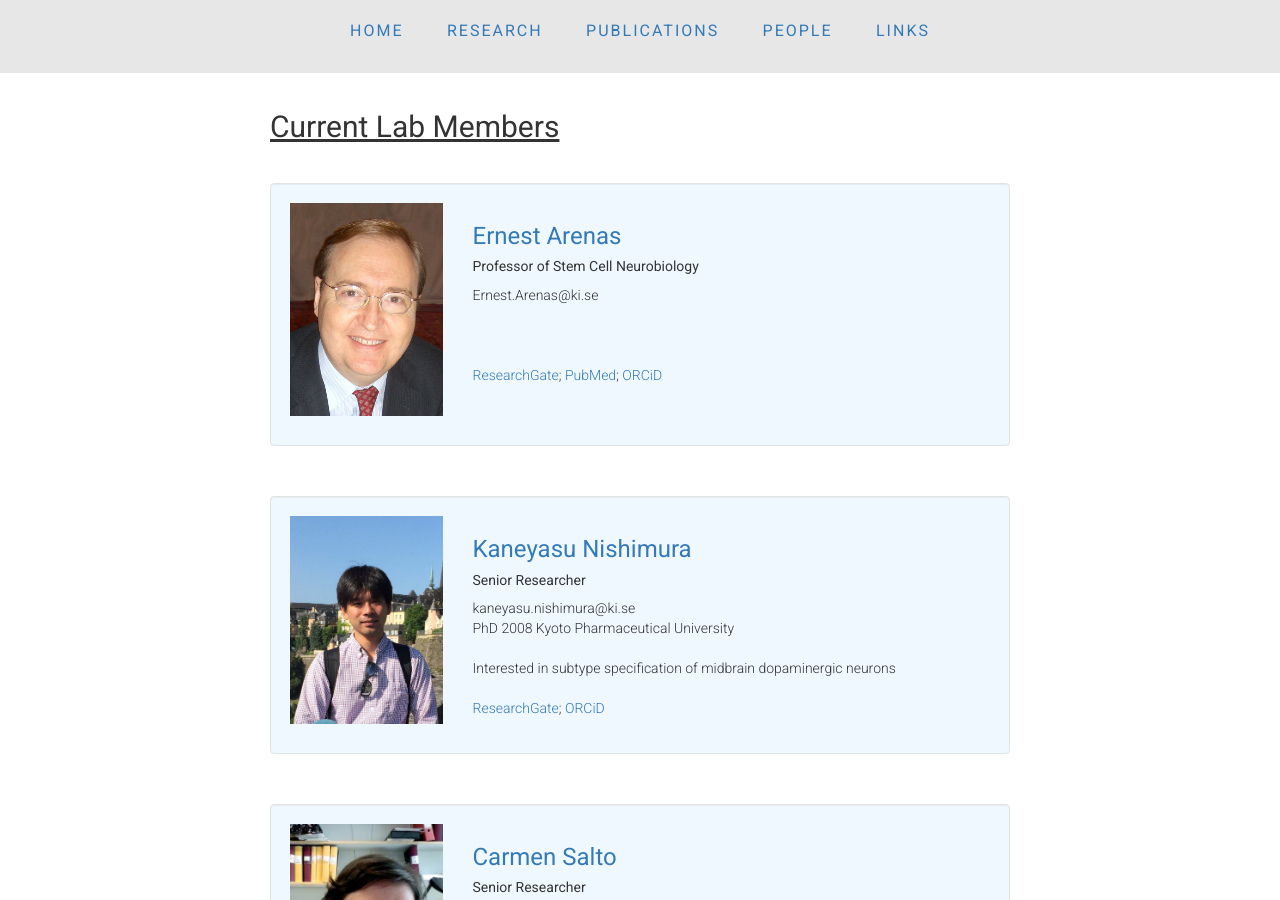
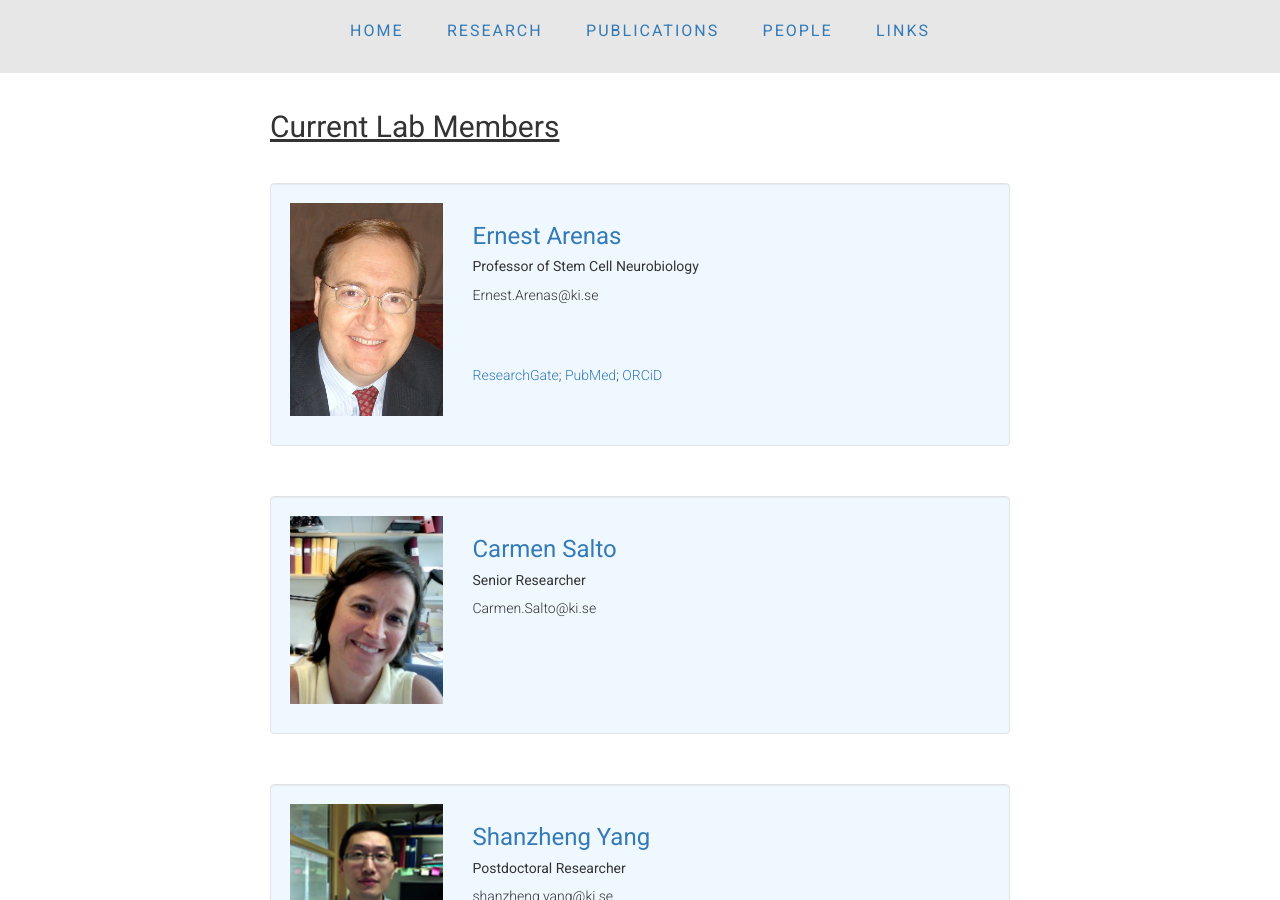
Before and after one commit to ArenasLab/arenaslab.github.io, a Jekyll site: the page people/index.html, which Jekyll copies as it is, in a window 1280 px wide and 900 px high. Built offline with Jekyll 4.4.1, drawn with Linux system fonts in a browser that asks for light colours; some of the changed text lies outside the part shown.

Commit message:
Update index.html

```diff
--- a/people/index.html
+++ b/people/index.html
@@ -71,31 +71,6 @@
 
         <p>&nbsp;<p>
 
-
-        <div class="wellb">
-          <div class="media">
-            <div class="media-body">
-	      <div class="row">
-                <div class=" col-sm-4  col-md-3 col-lg-3">
-                  <p><img src="../img/KN.JPG" class="img-responsive" width="300" height="450"/></p>
-                </div>
-                <div class=" col-sm-6  col-md-8 col-lg-8">
-                  <h3><a href="http://ki.se/en/people/kannis">Kaneyasu Nishimura</a></h3>
-                  <h5>Senior Researcher</h5>
-                  <p>kaneyasu.nishimura@ki.se<br>
-	            PhD 2008 Kyoto Pharmaceutical University
-                    <br><br>
-                    Interested in subtype specification of midbrain dopaminergic neurons
-                    <br><br>
-	            <a href="https://www.researchgate.net/profile/Kaneyasu_Nishimura?ev=hdr_xprf">ResearchGate</a>; <a href="http://orcid.org/0000-0002-5582-3341">ORCiD</a>
-	          </p>
-                </div>
-              </div>
-	    </div>
-          </div>
-        </div>
-
-        <p>&nbsp;<p>
 
 	<div class="wellb">
           <div class="media">
@@ -212,6 +187,10 @@
 
     <p>&nbsp;<p>
 
+	<h3>Kaneyasu Nishimura</h3>
+          <a href="http://orcid.org/0000-0002-5582-3341">ORCiD</a>; <a href=""https://www.researchgate.net/profile/Kaneyasu_Nishimura?ev=hdr_xprf">ResearchGate</a>
+            <p></p>
+
         <h3>Alena Salašová</h3>
 	  <h5>PhD Student, defended Mar. 2018, <a href="https://openarchive.ki.se/xmlui/handle/10616/46248">Identification of novel Wnt/PCP signaling regulators and their role in midbrain dopaminergic neuron development and Parkinson's disease</a></h5>
 
```
